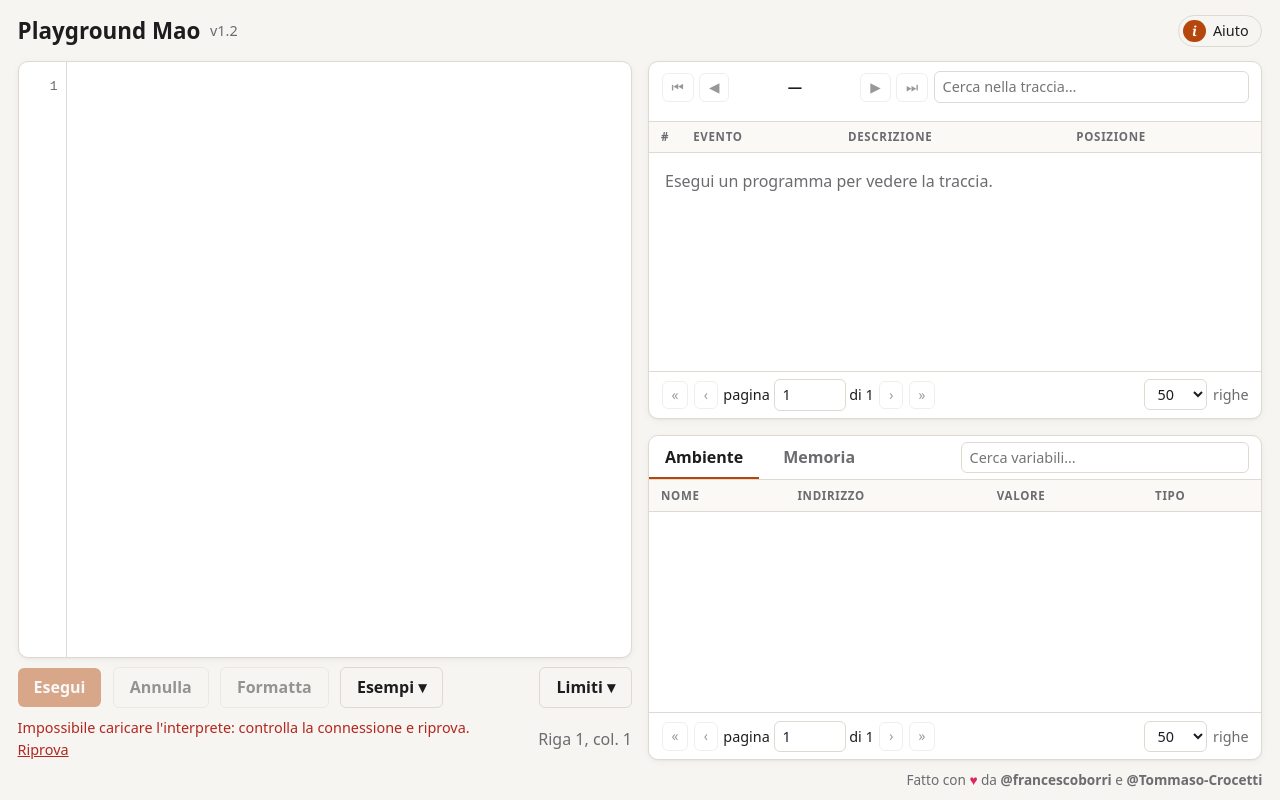
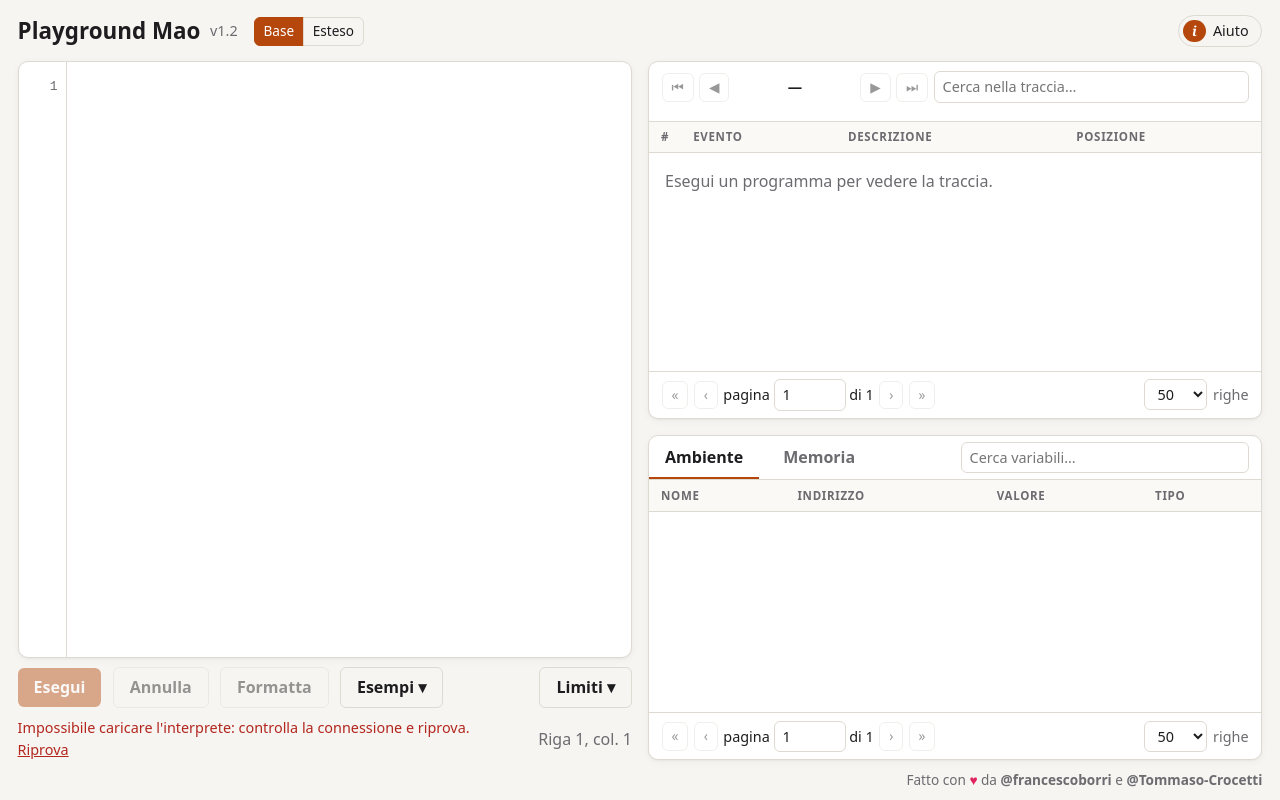
Before and after one commit to francescoborri/mao-lang, a plain HTML site: page web/index.html in a window 1280 px wide. Drawn offline with Linux system fonts and the light colour scheme.

Commit message:
Share parsing and running between the base and extended parsers
The extended parser gets the same parse and run pipeline as the base
one, the expansion of x++ uses a temporary named after the variable,
and the web UI can run and format programs with the extended syntax.

Co-Authored-By: Claude Opus 5.5 <noreply@anthropic.com>

```diff
--- a/web/app.js
+++ b/web/app.js
@@ -5,6 +5,7 @@
   const runBtn = $("run"), cancelBtn = $("cancel"), formatBtn = $("format");
   const statusEl = $("status"), diagEl = $("diag");
   const maxLogsEl = $("maxLogs"), maxDepthEl = $("maxDepth");
+  const langBtns = { false: $("langBase"), true: $("langExtra") };
 
   const KINDS = ["decl", "assign", "store", "branch", "def", "call", "invoke"];
   const KIND_LABEL = {
@@ -13,6 +14,7 @@
     invoke: "invocazioni di procedura",
   };
   const STORAGE_KEY = "mao.source";
+  const EXTRA_KEY = "mao.extra";
   const INDENT = "    ";
   const SAMPLES_DIR = "samples/";
   const INFO_URL = "info.html";
@@ -57,7 +59,7 @@
       ],
       "class-name": /\b(?:int|bool|double|char)\b/,
       boolean: /\b(?:true|false)\b/,
-      operator: /:=|&&|\|\||==|!=|<=|>=|\bxor\b|[-+*\/%!<>=?:]/,
+      operator: /\+\+\.?|--\.?|[-+*\/]=|:=|&&|\|\||==|!=|<=|>=|\bxor\b|[-+*\/%!<>=?:]/,
       number: /\b\d+\.\d*|\.\d+|\b\d+\b/,
       function: /\b[A-Za-z][A-Za-z0-9_]*(?=\s*\()/,
       punctuation: /[()[\]{},;.]/,
@@ -84,6 +86,7 @@
 
   const S = {
     state: "loading",
+    extra: false,
     sid: 0,
     runSource: null,
     total: 0,
@@ -148,6 +151,7 @@
     cancelBtn.disabled = next !== "running";
     maxLogsEl.disabled = next === "running";
     maxDepthEl.disabled = next === "running";
+    for (const b of Object.values(langBtns)) b.disabled = next === "running";
     setStatus(message, { loading: "busy", running: "busy", failed: "error" }[next]);
   }
 
@@ -435,7 +439,7 @@
     ticker = setInterval(() => setStatus(`Esecuzione… ${elapsed()} s`, "busy"), 100);
     let res;
     try {
-      res = await rpc("run", source, readLimit(maxLogsEl), readLimit(maxDepthEl));
+      res = await rpc("run", source, readLimit(maxLogsEl), readLimit(maxDepthEl), S.extra);
     } catch (e) {
       stopTicker();
       if (sid === S.sid) { setState("idle", "Pronto"); report(e); }
@@ -469,7 +473,7 @@
     if (S.state !== "idle") return;
     const source = src.value;
     let r;
-    try { r = await rpc("format", source); } catch (e) { report(e); return; }
+    try { r = await rpc("format", source, S.extra); } catch (e) { report(e); return; }
     if (src.value !== source) return;
     if (r.ok) {
       if (r.output !== source && hasComments(source) &&
@@ -886,6 +890,17 @@
     if (infoState === "empty") loadInfo();
   }
 
+  // extra is the extended language, with the abbreviations ++, += and similar
+  function setLang(extra, announce) {
+    S.extra = extra;
+    for (const [k, b] of Object.entries(langBtns)) b.setAttribute("aria-pressed", String(k === String(extra)));
+    try { localStorage.setItem(EXTRA_KEY, String(extra)); } catch (_) {  }
+    if (announce && S.state === "idle") setStatus(extra ? "Versione estesa del linguaggio" : "Versione base del linguaggio");
+  }
+  for (const [k, b] of Object.entries(langBtns)) {
+    b.addEventListener("click", () => { if (String(S.extra) !== k) setLang(k === "true", true); });
+  }
+
   runBtn.addEventListener("click", run);
   cancelBtn.addEventListener("click", cancel);
   formatBtn.addEventListener("click", format);
@@ -944,6 +959,7 @@
   try {
     const saved = localStorage.getItem(STORAGE_KEY);
     if (saved) src.value = saved;
+    setLang(localStorage.getItem(EXTRA_KEY) === "true", false);
   } catch (_) {  }
   renderSyntax();
   renderGutter();
--- a/web/index.html
+++ b/web/index.html
@@ -85,6 +85,7 @@
     .top {
       display: flex;
       align-items: center;
+      flex-wrap: wrap;
       gap: .6rem;
       margin-bottom: .8rem;
     }
@@ -97,6 +98,10 @@
     .top .version {
       color: var(--muted);
       font-size: .9rem;
+    }
+
+    .top .seg {
+      margin-left: .4rem;
     }
 
     .top .info-btn {
@@ -476,6 +481,29 @@
       padding: .2rem .55rem;
       font-size: .85rem;
       font-weight: 500;
+    }
+
+    .seg {
+      display: inline-flex;
+    }
+
+    .seg button {
+      border-radius: 0;
+    }
+
+    .seg button:first-child {
+      border-radius: 6px 0 0 6px;
+    }
+
+    .seg button:last-child {
+      border-radius: 0 6px 6px 0;
+      margin-left: -1px;
+    }
+
+    .seg button.secondary[aria-pressed="true"] {
+      background: var(--accent);
+      color: var(--accent-fg);
+      border-color: var(--accent);
     }
 
     button:disabled {
@@ -944,6 +972,11 @@
     <header class="top">
       <h1>Playground Mao</h1>
       <span class="version">v1.2</span>
+      <div class="seg" role="group" aria-label="Versione del linguaggio">
+        <button id="langBase" class="secondary small" type="button" aria-pressed="true">Base</button>
+        <button id="langExtra" class="secondary small" type="button" aria-pressed="false"
+          title="Base con le abbreviazioni ++, --, +=, -=, *=, /=">Esteso</button>
+      </div>
       <button id="infoBtn" class="secondary info-btn" type="button" aria-haspopup="dialog">
         <span class="info-icon" aria-hidden="true">i</span>Aiuto
       </button>
```
Also changed, not shown: web/info.html (+5 -0 lines), 3 other files.
